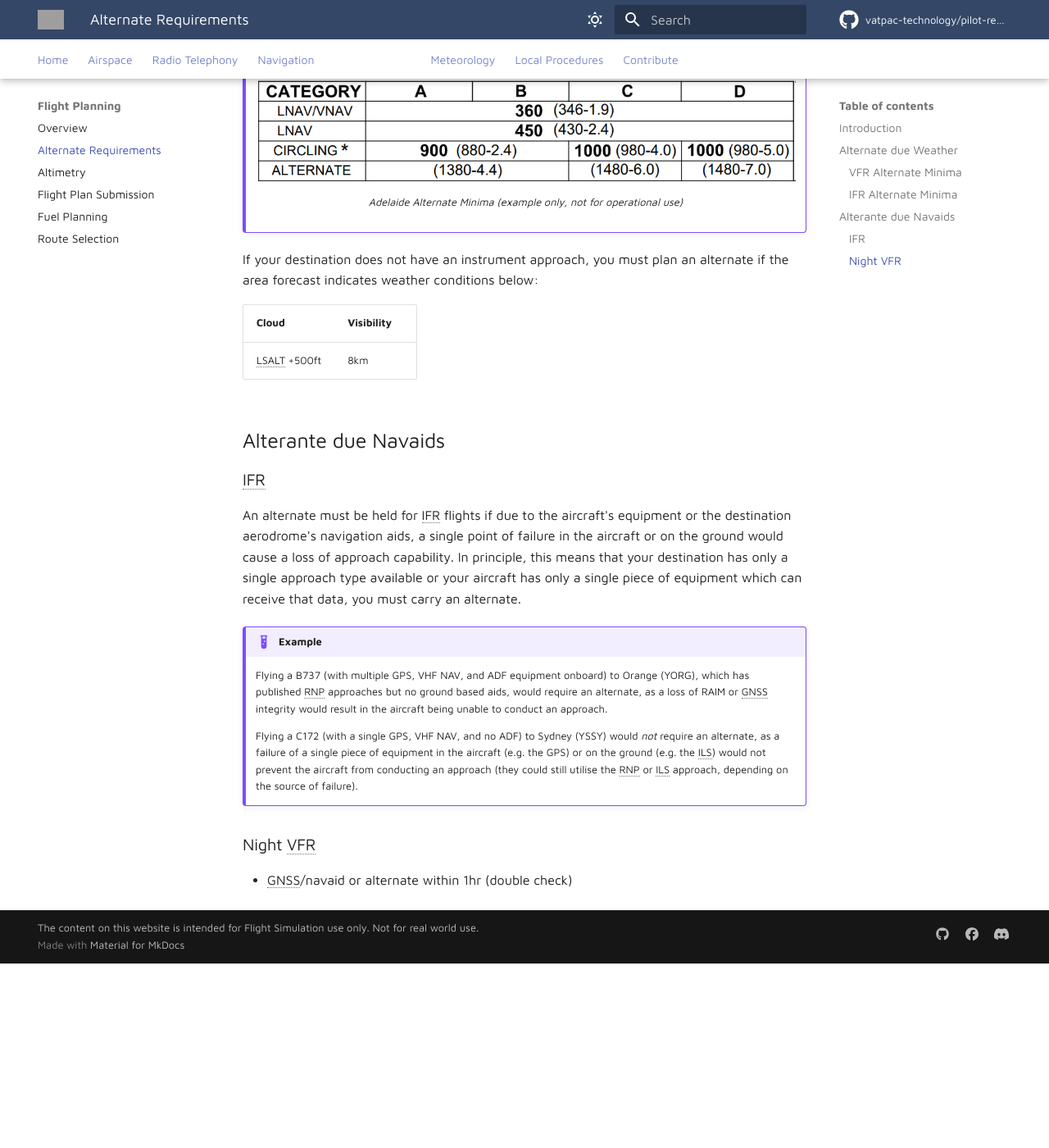
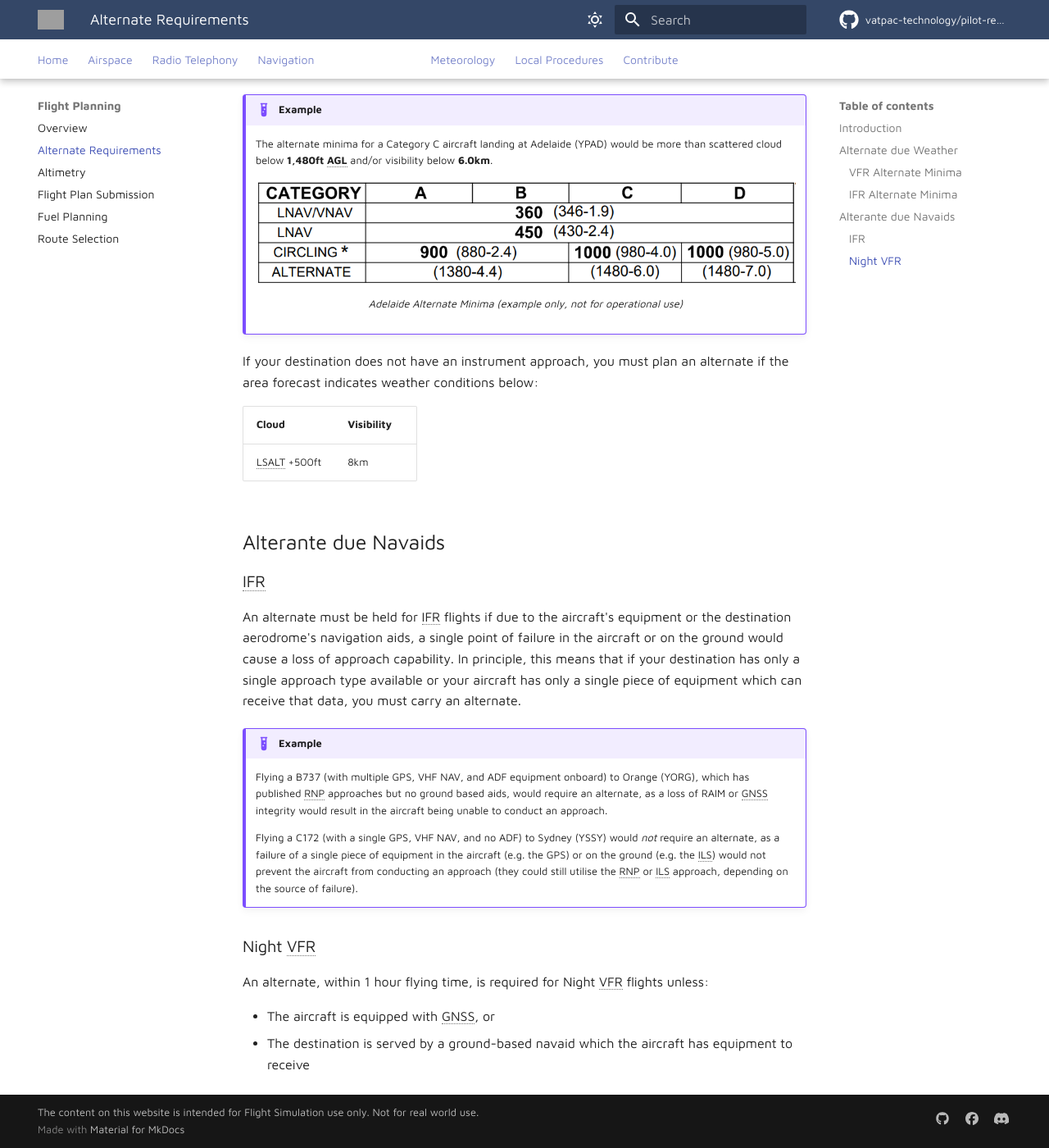
Before and after one commit to vatpac-technology/pilot-resources, an MkDocs documentation site: the page built from docs/flight-planning/alternaterequirements.md, in a window 1280 px wide and 1400 px high, scrolled down 1570 px. Shown: the whole window at 82% size. Built offline with MkDocs 1.6.1 and Material for MkDocs 9.7.7, drawn with Linux system fonts in a browser that asks for light colours; comment, search, counter and statistics services are not loaded; before the commit the page ends 2745 px from its top, so only the background shows below that; some of the changed text lies outside the part shown; grey boxes are pictures that could not be loaded.

Commit message:
Add NVFR navaid alternate

```diff
--- a/docs/flight-planning/alternaterequirements.md
+++ b/docs/flight-planning/alternaterequirements.md
@@ -8,7 +8,7 @@
 An alternate aerodrome is an aerodrome nominated by the pilot at the flight planning stage which will be used as a divert point should the planned destination become unsuitable for any reason. In the real world, there are many reasons why an alternate may need to be carried. This page simplifies some of the real world rules and highlights the ones which are applicable for VATSIM operations.
 
 ## Alternate due Weather
-When planning a flight, make careful study of your destination's TAF and take note of the cloud, visibility, and wind during the period of 30 minutes either side of your ETA (60 minute window). Compare the forecast values with the alternate minima described below. If a TAF is not available for your arrival window, you must hold an alternate.
+When planning a flight, make careful study of your destination's TAF and take note of the cloud, visibility, and wind during the period of **30 minutes either side of your ETA** (60 minute window). Compare the forecast values with the alternate minima described below. If a TAF is not available for your arrival window, you must hold an alternate.
 
 You must plan an alternate (or carry sufficient holding fuel, see [Fuel Planning](fuelplanning.md)) if:
 
@@ -36,6 +36,9 @@ For helicopters operated under Day VFR to an uncontrolled (Class G) aerodrome, t
 | ----- | ---------- |
 | 1,000ft AGL | 3km |
 
+!!! note
+    An alternate is not required if you are flying under Day VFR and plan to remain within 50nm of the departure aerodrome.
+
 ### IFR Alternate Minima
 The IFR alternate minima is described on any approach chart for that aerodrome. The figures are formatted as cloud height above ground level and visibility in kilometres.
 
@@ -54,7 +57,7 @@ If your destination does not have an instrument approach, you must plan an alter
 
 ## Alterante due Navaids
 ### IFR
-An alternate must be held for IFR flights if due to the aircraft's equipment or the destination aerodrome's navigation aids, a single point of failure in the aircraft or on the ground would cause a loss of approach capability. In principle, this means that your destination has only a single approach type available or your aircraft has only a single piece of equipment which can receive that data, you must carry an alternate.
+An alternate must be held for IFR flights if due to the aircraft's equipment or the destination aerodrome's navigation aids, a single point of failure in the aircraft or on the ground would cause a loss of approach capability. In principle, this means that if your destination has only a single approach type available or your aircraft has only a single piece of equipment which can receive that data, you must carry an alternate.
 
 !!! example
     Flying a B737 (with multiple GPS, VHF NAV, and ADF equipment onboard) to Orange (YORG), which has published RNP approaches but no ground based aids, would require an alternate, as a loss of RAIM or GNSS integrity would result in the aircraft being unable to conduct an approach.
@@ -62,4 +65,7 @@ An alternate must be held for IFR flights if due to the aircraft's equipment or
     Flying a C172 (with a single GPS, VHF NAV, and no ADF) to Sydney (YSSY) would *not* require an alternate, as a failure of a single piece of equipment in the aircraft (e.g. the GPS) or on the ground (e.g. the ILS) would not prevent the aircraft from conducting an approach (they could still utilise the RNP or ILS approach, depending on the source of failure).
 
 ### Night VFR
-- GNSS/navaid or alternate within 1hr (double check)
+An alternate, within 1 hour flying time, is required for Night VFR flights unless:
+
+- The aircraft is equipped with GNSS, or
+- The destination is served by a ground-based navaid which the aircraft has equipment to receive
```
